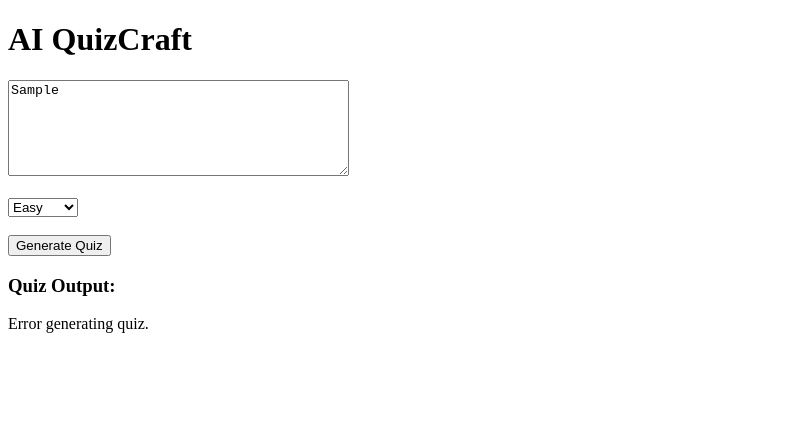
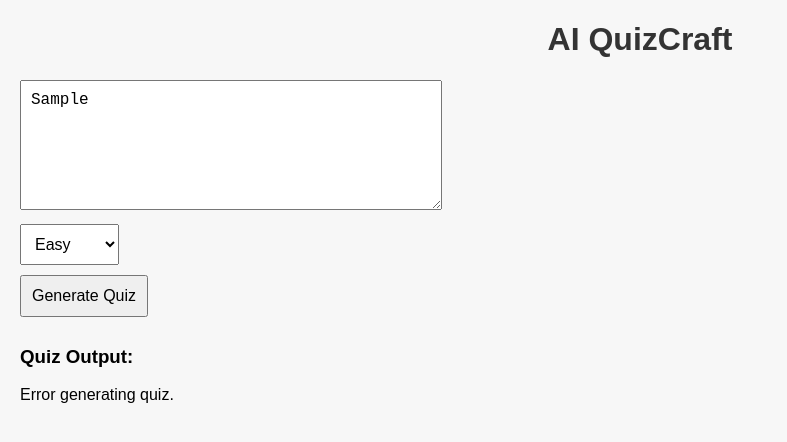
Before and after one commit to Karthikeya172001/ai-quizcraft, a website: page index.html in a window 1280 px wide. Both pictures are taken after typing "Sample" into the empty fields and a click on the button "Generate Quiz". Shown: the whole page, without its empty margins (0-787 px from the left). Drawn offline with Linux system fonts and the light colour scheme; no server answers.

Commit message:
Update index.html

```diff
--- a/index.html
+++ b/index.html
@@ -4,17 +4,57 @@
 <meta charset="UTF-8">
 <meta name="viewport" content="width=device-width, initial-scale=1.0">
 <title>AI QuizCraft</title>
+<style>
+  body {
+    font-family: Arial, sans-serif;
+    margin: 20px;
+    padding: 0;
+    background-color: #f7f7f7;
+  }
+  h1 {
+    text-align: center;
+    color: #333;
+  }
+  textarea {
+    width: 100%;
+    max-width: 400px;
+    margin-bottom: 10px;
+    padding: 10px;
+    font-size: 16px;
+  }
+  select, button {
+    padding: 10px;
+    font-size: 16px;
+    margin-bottom: 10px;
+  }
+  #quiz div {
+    background-color: #fff;
+    padding: 10px;
+    margin-bottom: 10px;
+    border-radius: 5px;
+  }
+  #quiz button {
+    margin: 3px;
+    padding: 6px 10px;
+    font-size: 14px;
+  }
+  hr {
+    border: none;
+    border-top: 1px solid #ddd;
+    margin: 10px 0;
+  }
+</style>
 </head>
 <body>
 <h1>AI QuizCraft</h1>
 
-<textarea id="notes" placeholder="Paste teacher notes here" rows="6" cols="40"></textarea><br><br>
+<textarea id="notes" placeholder="Paste teacher notes here" rows="6"></textarea><br>
 
 <select id="difficulty">
   <option value="easy">Easy</option>
   <option value="medium">Medium</option>
   <option value="hard">Hard</option>
-</select><br><br>
+</select><br>
 
 <button onclick="generateQuiz()">Generate Quiz</button>
 
@@ -22,7 +62,7 @@
 <div id="quiz"></div>
 
 <script>
-const BACKEND_URL = "https://ai-quizcraft.onrender.com"; // Your Render backend URL
+const BACKEND_URL = "https://ai-quizcraft.onrender.com"; // Your live backend
 
 async function generateQuiz() {
   const notes = document.getElementById("notes").value;
@@ -47,7 +87,7 @@ async function generateQuiz() {
 
     data.forEach((q, idx) => {
       const div = document.createElement("div");
-      div.innerHTML = `<p>${idx+1}. ${q.question}</p>` +
+      div.innerHTML = `<p><b>${idx+1}. ${q.question}</b></p>` +
         q.options.map((opt, i) =>
           `<button onclick="alert('${i===q.answer ? 'Correct!' : 'Wrong!'}')">${opt}</button>`
         ).join(" ");
```
